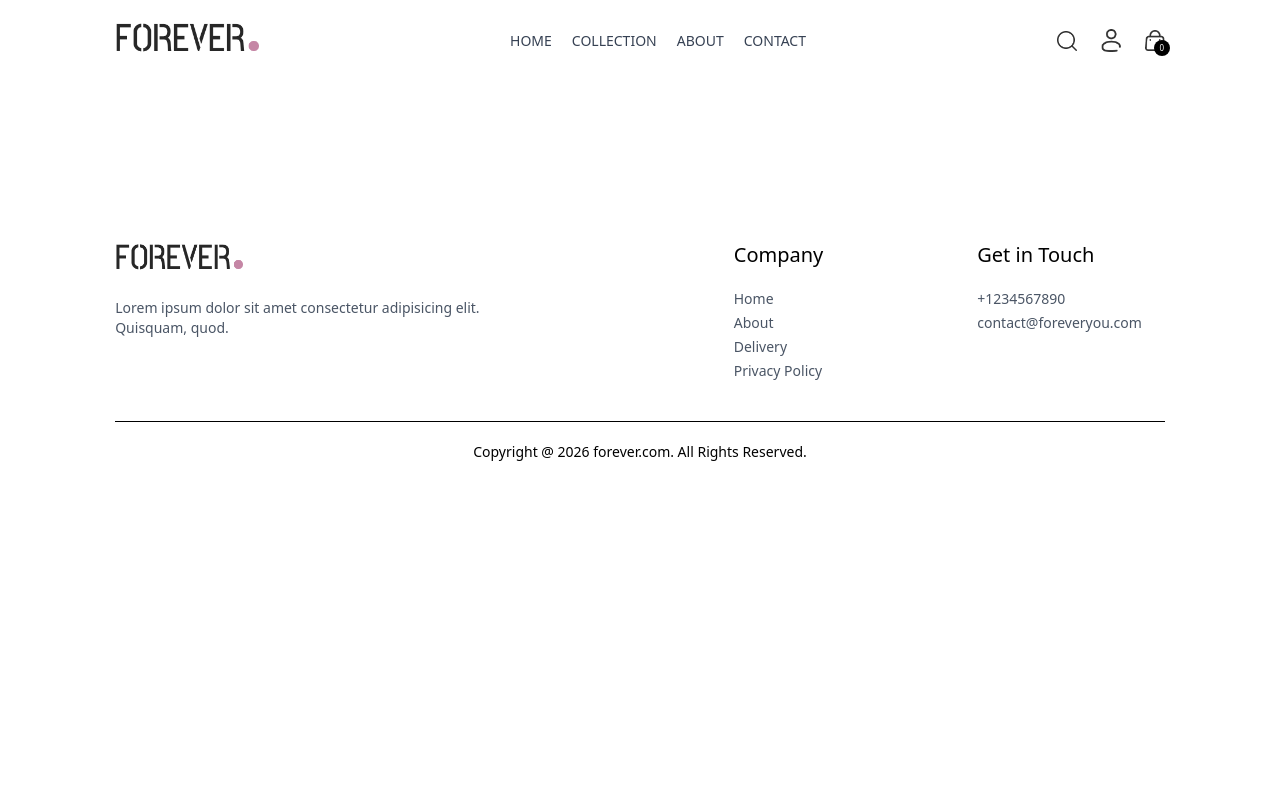
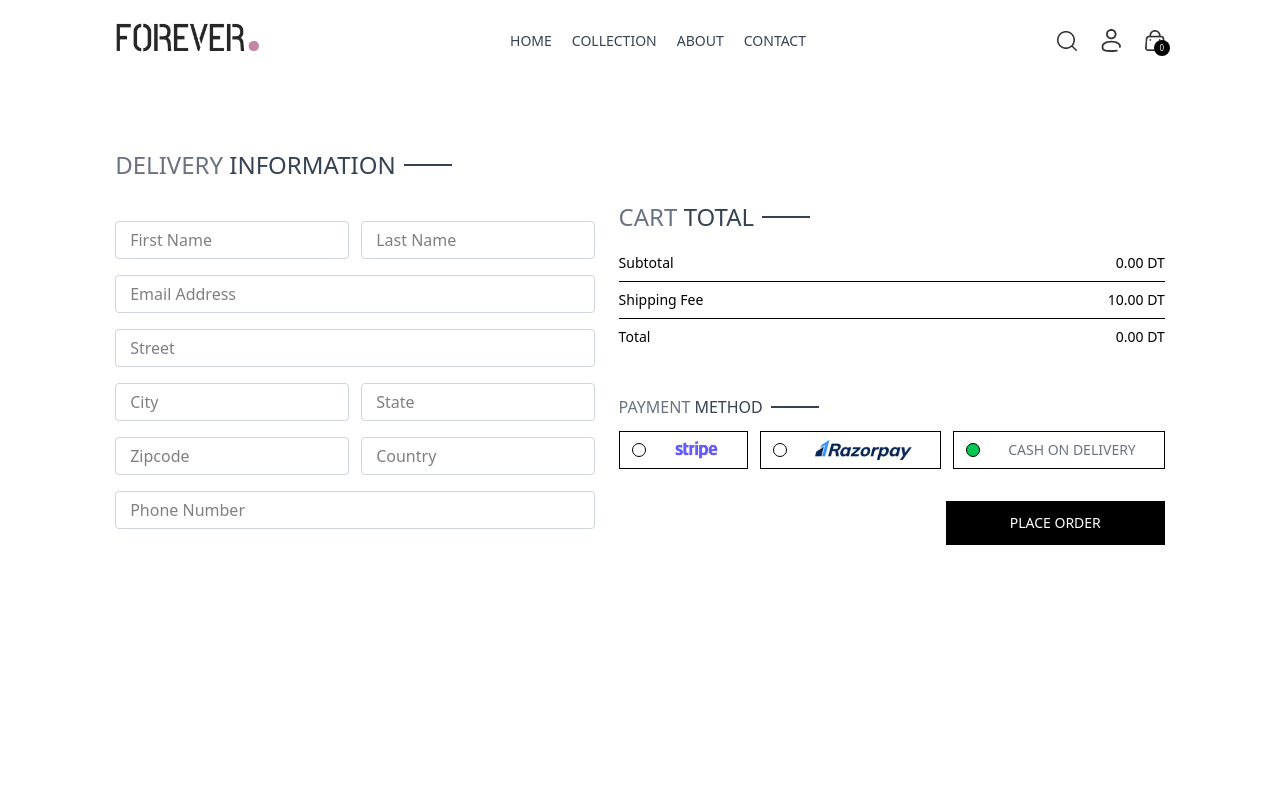
Before and after one commit to kraken-amen/E-commerce-platform, a React (Vite) app in the folder frontend/: page /placeorder in a window 1280 px wide. Shown: the top 800 px of the page. Built offline with nearby package versions, Linux system fonts and the light colour scheme.

Commit message:
complete placeOrder and start order

```diff
--- a/frontend/src/App.jsx
+++ b/frontend/src/App.jsx
@@ -5,7 +5,7 @@
 import Cart from './pages/Cart'
 import Login from './pages/Login'
 import Order from './pages/Order'
-import Placeholder from './pages/Placeholder'
+import PlaceOrder from './pages/PlaceOrder'
 import Collection from './pages/Collection'
 import About from './pages/About'
 import Contact from './pages/Contact'
@@ -25,7 +25,7 @@
         <Route path="/cart" element={<Cart />} />
         <Route path="/login" element={<Login />} />
         <Route path="/order" element={<Order />} />
-        <Route path="/placeholder" element={<Placeholder />} />
+        <Route path="/placeorder" element={<PlaceOrder />} />
         <Route path="/collection" element={<Collection />} />
         <Route path="/about" element={<About />} />
         <Route path="/contact" element={<Contact />} />
--- a/frontend/src/pages/Order.jsx
+++ b/frontend/src/pages/Order.jsx
@@ -1,8 +1,43 @@
-import React from 'react'
+import React, { useContext } from 'react'
+import { ShopContext } from '../context/ShopContext'
+import Title from '../components/Title'
+const Order = () => {
+  const {products,currency}=useContext(ShopContext);
+  return (
+    <div className='pt-16 border-t'>
+      <div className='text-2xl'>
+        <Title text1={'MY '} text2={'ORDER'} />
 
-function Order() {
-  return (
-    <div>Order</div>
+      </div>
+      <div>
+        {
+          products.slice(1,4).map((product,index)=>(
+            <div className='py-4 border-t border-b text-gray-700 flex flex-col md:flex-row md:items-center gap-4 md:justify-between' key={index}>
+              <div className='flex items-start gap-6 text-sm'>
+                <img className='w-16 sm:w-20' src={product.image[0]} alt=""/>
+                <div>
+                  <p className='font-medium sm:text-base'>{product.name}</p>
+                  <div className='flex items-center gap-3 mt-2 text-base text-gray-700'>
+                    <p className='text-lg'>{product.price} {currency}</p>
+                    <p>Quantity: {product.quantity}</p>
+                    <p>Size: {product.size}</p>
+                  </div>
+                  <p className='mt-2'>Date: <span className='text-gray-400'>2022-01-01</span></p>
+                </div>
+              </div>
+              <div className='md:w-1/2 flex justify-between'>
+                <div className='flex items-center gap-2'>
+                  <p className='min-w-2 h-2 rounded-full bg-green-500'></p>
+                  <p className='text-sm md:text-base'>Ready to ship</p>
+                </div>
+                <button className='border px-4 py-2 text-sm font-medium rounded-sm'>Track Order</button>
+              </div>
+            </div>
+          ))
+        }
+      </div>
+
+    </div>
   )
 }
 
--- a/frontend/src/pages/PlaceOrder.jsx
+++ b/frontend/src/pages/PlaceOrder.jsx
@@ -1,10 +1,58 @@
-import React from 'react'
+import React, { useState } from 'react'
+import Title from '../components/Title'
+import {assets} from '../assets/assets'
+import CartTotal from '../components/CartTotal'
+import { useNavigate } from 'react-router-dom'
 
 const PlaceOrder = () => {
+  const [method,setMethod]=useState('cod');
+  const navigate=useNavigate();
   return (
     <div className='flex flex-col sm:flex-row justify-between gap-4 sm:pt-14 min-h-[80vh] border-t-'>
       <div className='flex flex-col gap-4 w-full sm:max-w-[480px]'>
-
+        <div className='text-xl sm:text-2xl my-3'>
+          <Title text1={'DELIVERY '} text2={'INFORMATION'} />
+        </div>
+        <div className='flex gap-3'>
+          <input className='border border-gray-300 rounded px-3.5 py-1.5 w-full' type="text" placeholder='First Name' />
+          <input className='border border-gray-300 rounded px-3.5 py-1.5 w-full' type="text" placeholder='Last Name' />
+        </div>
+        <input className='border border-gray-300 rounded px-3.5 py-1.5 w-full' type="email" placeholder='Email Address' />
+        <input className='border border-gray-300 rounded px-3.5 py-1.5 w-full' type="text" placeholder='Street' />
+        <div className='flex gap-3'>
+          <input className='border border-gray-300 rounded px-3.5 py-1.5 w-full' type="text" placeholder='City' />
+          <input className='border border-gray-300 rounded px-3.5 py-1.5 w-full' type="text" placeholder='State' />
+        </div>
+        <div className='flex gap-3'>
+          <input className='border border-gray-300 rounded px-3.5 py-1.5 w-full' type="text" placeholder='Zipcode' />
+          <input className='border border-gray-300 rounded px-3.5 py-1.5 w-full' type="text" placeholder='Country' />
+        </div>
+        <input className='border border-gray-300 rounded px-3.5 py-1.5 w-full' type="text" placeholder='Phone Number' />
+      </div>
+      <div className='mt-8'>
+        <div className='mt-8 min-w-80'>
+          <CartTotal/>
+        </div>
+        <div className='mt-12'>
+          <Title text1={'PAYMENT '} text2={'METHOD'} />
+          <div className='flex gap-3 flex-col lg:flex-row'>
+            <div onClick={()=>setMethod('stripe')} className='flex items-center gap-3 border p-2 px-3 cursor-pointer'>
+              <p className={`min-w-3.5 h-3.5 border rounded-full ${method==='stripe' ? 'bg-green-500' : ''}`}></p>
+              <img src={assets.stripe_logo} className='h-5 mx-4' alt=""/>
+            </div>
+            <div onClick={()=>setMethod('razorpay')} className='flex items-center gap-3 border p-2 px-3 cursor-pointer'>
+              <p className={`min-w-3.5 h-3.5 border rounded-full ${method==='razorpay' ? 'bg-green-500' : ''}`}></p>
+              <img src={assets.razorpay_logo} className='h-5 mx-4' alt=""/>
+            </div>
+            <div onClick={()=>setMethod('cod')} className='flex items-center gap-3 border p-2 px-3 cursor-pointer'>
+              <p className={`min-w-3.5 h-3.5 border rounded-full ${method==='cod' ? 'bg-green-500' : ''}`}></p>
+              <p className='text-gray-500 text-sm font-meduim mx-4'>CASH ON DELIVERY</p>
+            </div>
+          </div>
+          <div className='w-full text-end mt-8'>
+            <button onClick={()=>navigate('/order')} className='bg-black text-white text-sm px-16 py-3 cursor-pointer'>PLACE ORDER</button>
+          </div>
+        </div>
       </div>
     </div>
   )
```
